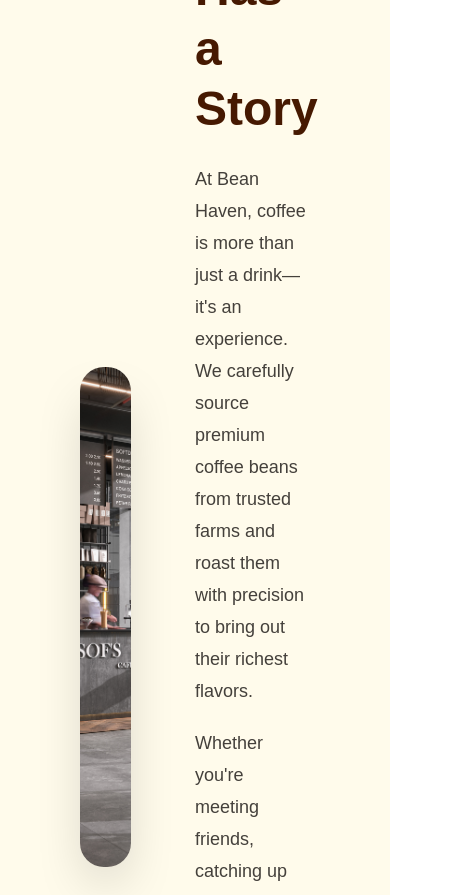
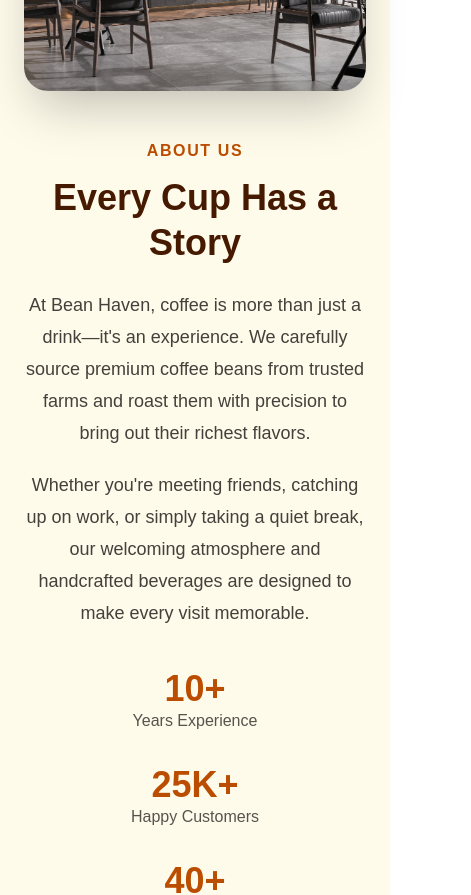
Before and after one commit to sameer890678/bean-haven, a Next.js app: page / in a window 390 px wide. Shown: the part 3000-3895 px from the top of the page, 471 px wide, since content can reach past the window. Built offline with nearby package versions, Linux system fonts and the light colour scheme.

Commit message:
optimizng about section for mobile devices

```diff
--- a/app/component/About.jsx
+++ b/app/component/About.jsx
@@ -1,25 +1,25 @@
 export default function About() {
   return (
-    <section id="about" className="bg-amber-50 py-24 px-20">
-      <div className="flex items-center justify-between gap-16">
+    <section id="about" className="bg-amber-50 py-16 lg:py-24 px-6 md:px-12 lg:px-20">
+      <div className="flex flex-col lg:flex-row items-center justify-between gap-12 lg:gap-16">
 
         {/* Left Side - Image */}
-        <div className="w-1/2">
+        <div className="w-full lg:w-1/2">
           <img
             src="/images/Interior.jpg"
             alt="Coffee Shop"
-            className="w-full h-[500px] object-cover rounded-3xl shadow-2xl"
+            className="w-full max-w-md lg:max-w-full h-80 md:h-[450px] lg:h-[500px] object-cover rounded-3xl shadow-2xl mx-auto"
           />
         </div>
 
         {/* Right Side - Content */}
-        <div className="w-1/2">
+        <div className="w-full lg:w-1/2 text-center lg:text-left">
 
           <p className="text-amber-700 font-semibold tracking-widest uppercase">
             About Us
           </p>
 
-          <h2 className="mt-3 text-5xl font-bold text-amber-950 leading-tight">
+          <h2 className="mt-3 text-4xl md:text-5xl font-bold text-amber-950 leading-tight">
             Every Cup Has a Story
           </h2>
 
@@ -35,7 +35,7 @@
             beverages are designed to make every visit memorable.
           </p>
 
-          <div className="mt-10 flex gap-6">
+          <div className="mt-10 flex flex-col sm:flex-row justify-center lg:justify-start gap-8">
 
             <div>
               <h3 className="text-4xl font-bold text-amber-700">10+</h3>
```
